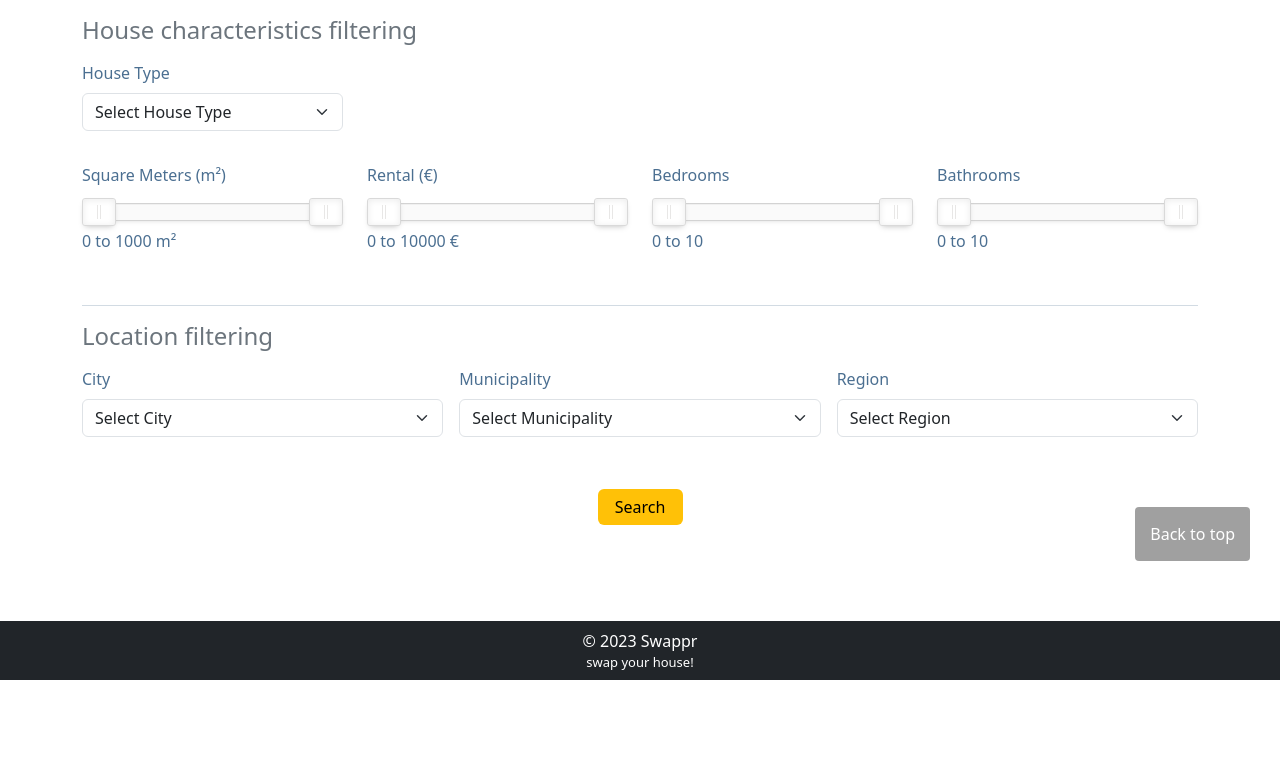
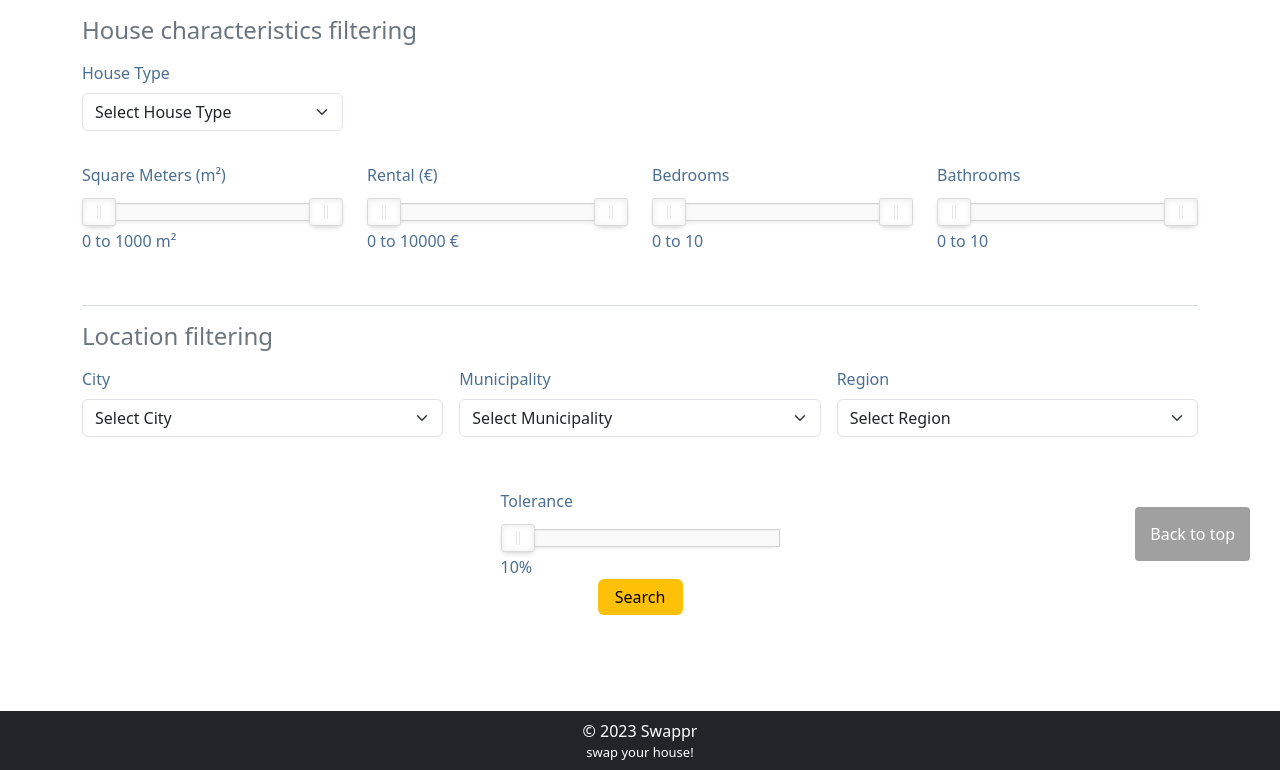
Before and after one commit to a-tsagkalidis/swappr, a Flask app: page /search in a window 1280 px wide. Shown: the part 219-989 px from the top of the page. Before the commit the page ends 899 px from the top, so only its background shows below. Run offline with Flask 3, Linux system fonts and the light colour scheme; the visitor is signed in with stand-in values (Sample User, id 1); data comes from the database, SQL or seed files in the repository; some libraries are stand-ins or nearby versions.

Commit message:
Update: matching tolerance logic added

```diff
--- a/app.py
+++ b/app.py
@@ -820,6 +820,7 @@ def search():
         city = request.form.get('city')
         municipality = request.form.get('municipality')
         region = request.form.get('region')
+        tolerance = int(request.form.get('tolerance'))
         exposure = 'public'
 
         try:
@@ -894,7 +895,6 @@ def search():
                 exposure,
                 user_id)
 
-
             # Define function to determine location match strength
             def determine_location_match_strength(result, user_submission):
                 location_match_strength = 0
@@ -950,24 +950,48 @@ def search():
                 i += 1
 
 
-
-
+            TOLERANCE_MULTIPIERS = {
+                'square_meters': (tolerance / 100) + 1,
+                'rental': (tolerance / 100) + 1,
+                'bedrooms': 1 if tolerance < 50 else 2,
+                'bathrooms': 1 if tolerance < 70 else 2
+            }
 
 
             # Function to determine match strength based on criteria
             def determine_match_strength(result, user_submission):
-                # # Define matching criteria ranges
                 CRITERIA_RANGES = {
-                    'square_meters': {'min': result['square_meters'] - 10, 'max': result['square_meters'] + 10},
-                    'rental': {'min': result['rental'] - 100, 'max': result['square_meters'] + 100},
-                    # Add more criteria ranges as needed
+                    'square_meters':
+                    {
+                        'min': result['square_meters'] - ((TOLERANCE_MULTIPIERS['square_meters'] * result['square_meters']) % result['square_meters']),
+                        'max': result['square_meters'] * TOLERANCE_MULTIPIERS['square_meters']
+                    },
+                    'rental':
+                    {
+                        'min': result['rental'] - ((TOLERANCE_MULTIPIERS['rental'] * result['rental']) % result['rental']),
+                        'max': result['rental'] * TOLERANCE_MULTIPIERS['rental']
+                    },
+                    'bedrooms':
+                    {
+                        'min': result['bedrooms'] - 1,
+                        'max': result['bedrooms'] + 1
+                    },
+                    'bathrooms':
+                    {
+                        'min': result['bathrooms'] - 1,
+                        'max': result['bathrooms'] + 1
+                    }
                 }
+
+
                 house_details_match_strength = 0
 
                 for criteria, ranges in CRITERIA_RANGES.items():
-                    if result[criteria][ranges]['min'] <= user_submission[0][criteria] <= result[criteria][ranges]['max']:
+                    print(criteria)
+                    print(ranges)
+                    if ranges['min'] <= user_submission[0][criteria] <= ranges['max']:
                         house_details_match_strength += 10
-                    return house_details_match_strength
+                return house_details_match_strength
 
 
 
@@ -976,6 +1000,8 @@ def search():
                 for result in search_results:
                     # print(result['square_meters'])
                     # pp.pprint(user_submission[0]['square_meters'])
+                    # # Define matching criteria ranges
+
                     house_details_match_strength = determine_match_strength(result, user_submission)
                     result['house_details_match'] = house_details_match_strength
 
--- a/static/css/styles.css
+++ b/static/css/styles.css
@@ -205,7 +205,8 @@ td {
 #squareMetersSlider,
 #rentalSlider,
 #bedroomsSlider,
-#bathroomsSlider {
+#bathroomsSlider,
+#toleranceSlider {
 	border-radius: 0;
 	padding: 0 16px;
 }
--- a/static/js/script.js
+++ b/static/js/script.js
@@ -543,6 +543,33 @@ function loadNoUiSliders() {
 		// Update the hidden input field that will send the values to backend
 		document.getElementById('bathrooms').value = JSON.stringify({ min: values[0], max: values[1] })
 	});
+
+
+	// --- [4.1.2.e] Tolerance noUiSlider ---//
+	// Get tolerance slider from DOM
+	var toleranceSlider = document.getElementById('toleranceSlider');
+
+	noUiSlider.create(toleranceSlider, {
+		start: 10,
+		behaviour: 'tap',
+		step: 10,
+		range: {
+			'min': 10,
+			'max': 100
+		},
+		format: createSliderFormat()
+	});
+
+	// Get an array of the minimum and maximum values of tolerance from DOM
+	var toleranceSnapValue = document.getElementById('toleranceOut');
+
+	// Update slider values
+	toleranceSlider.noUiSlider.on('update', function (value) {
+		toleranceSnapValue.innerHTML = value;
+
+		// Update the hidden input field that will send the values to backend
+		document.getElementById('tolerance').value = value;
+	});
 }
 
 
--- a/tdumsubmissions.json
+++ b/tdumsubmissions.json
@@ -37,8 +37,8 @@
         "postal_code": "56532",
         "region": "nea_politeia",
         "region_destination": "meteora",
-        "rental": 350,
-        "square_meters": 62,
+        "rental": 300,
+        "square_meters": 80,
         "user_id": 2,
         "username": "argtsag"
     },
--- a/templates/search.html
+++ b/templates/search.html
@@ -9,10 +9,14 @@
     <h1 class="mb-4 fw-bold fs-2 text-secondary">Search a House</h1>
     <form action="/search" method="post" id="...">
 
-      <!-- House characteristics sections -->
+      <!-- HOUSE CHARACTERISTICS sections -->
+      <!-- Header -->
       <hr>
       <h3 class="mb-3 fw-light fs-4 text-secondary">House characteristics filtering</h2>
+
+      <!-- FIRST ROW: 4 columns in a row *using only the 1st column -->
       <div class="row g-4 mb-4">
+        <!-- House Type selector -->
         <div class="col-md-3 mb-2">
           <label for="houseType" class="form-label">House Type</label>
           <select class="form-select" id="houseType" name="houseType">
@@ -27,7 +31,9 @@
         </div>
       </div>
 
+      <!-- SECOND ROW: 4 columns in a row -->
       <div class="row g-4 mb-4">
+        <!-- Square Meters noUiSlider -->
         <div class="col-md-3 mb-1">
           <label for="squareMeters" class="form-label mb-3">Square Meters (m&#178;)</label>
           <div class="mb-2" id="squareMetersSlider" name="squareMetersSlider"></div>
@@ -36,7 +42,7 @@
           <input type="hidden" id="squareMeters" name="squareMeters" value="">
         </div>
 
-
+        <!-- Rental noUiSlider -->
         <div class="col-md-3 mb-1">
           <label for="rental" class="form-label mb-3">Rental (&euro;)</label>
           <div class="mb-2" id="rentalSlider" name="rentalSlider"></div>
@@ -45,7 +51,7 @@
           <input type="hidden" id="rental" name="rental" value="">
         </div>
 
-
+        <!-- Bedrooms noUiSlider -->
         <div class="col-md-3 mb-1">
           <label for="bedrooms" class="form-label mb-3">Bedrooms</label>
           <div class="mb-2" id="bedroomsSlider" name="bedroomsSlider"></div>
@@ -54,7 +60,7 @@
           <input type="hidden" id="bedrooms" name="bedrooms" value="">
         </div>
 
-
+        <!-- Bathrooms noUiSlider -->
         <div class="col-md-3 mb-1">
           <label for="bathrooms" class="form-label mb-3">Bathrooms</label>
           <div class="mb-2" id="bathroomsSlider" name="bathroomsSlider"></div>
@@ -65,10 +71,14 @@
       </div>
 
 
-      <!-- Location filters sections -->
+      <!-- LOCATION FILTERS sections -->
+      <!-- Header -->
       <hr class="mt-5">
       <h3 class="mb-3 fw-light fs-4 text-secondary">Location filtering</h2>
+
+      <!-- FIRST ROW: 3 columns in a row -->
       <div class="row g-3 mb-4">
+        <!-- City selector -->
         <div class="col-md-4 mb-1">
           <label for="city" class="form-label">City</label>
           <select class="form-select" id="city" name="city">
@@ -79,7 +89,7 @@
           </select>
         </div>
 
-
+        <!-- Municipality selector -->
         <div class="col-md-4 mb-1">
           <label for="municipality" class="form-label">Municipality</label>
           <select class="form-select" id="municipality" name="municipality">
@@ -88,6 +98,7 @@
           </select>
         </div>
 
+        <!-- Region selector -->
         <div class="col-md-4 mb-1">
           <label for="municipality" class="form-label">Region</label>
           <select class="form-select" id="region" name="region">
@@ -97,8 +108,16 @@
         </div>
       </div>
 
+      <!-- Tolerance Slider and Submit Button -->
+      <!-- Tolerance Slider -->
+      <div class="form-group col-md-3 mx-auto mt-5">
+        <label for="tolerance" class="form-label mb-3">Tolerance</label>
+        <div class="mb-2" id="toleranceSlider" name="toleranceSlider"></div>
+        <output id="toleranceOut">0</output><span>%</span>
+        <input type="hidden" id="tolerance" name="tolerance" value="">
+      </div>
       <!-- Submit Button -->
-      <div class="text-center mt-5">
+      <div class="text-center">
         <button type="submit" class="mb-4 btn btn-warning">Search</button>
       </div>
     </form>
```
